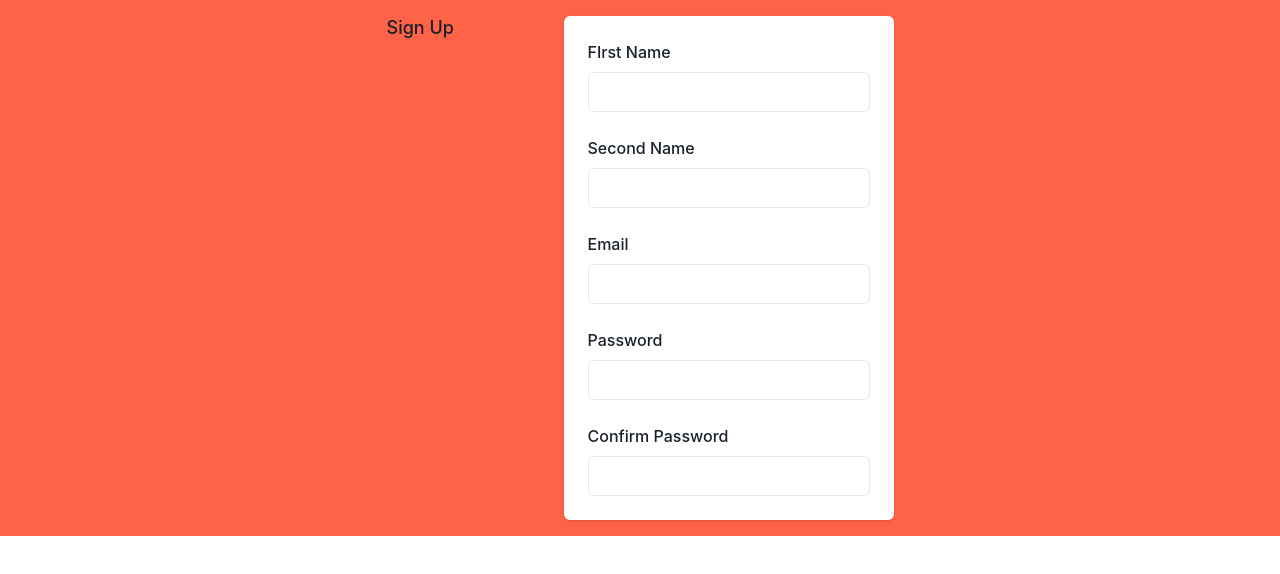
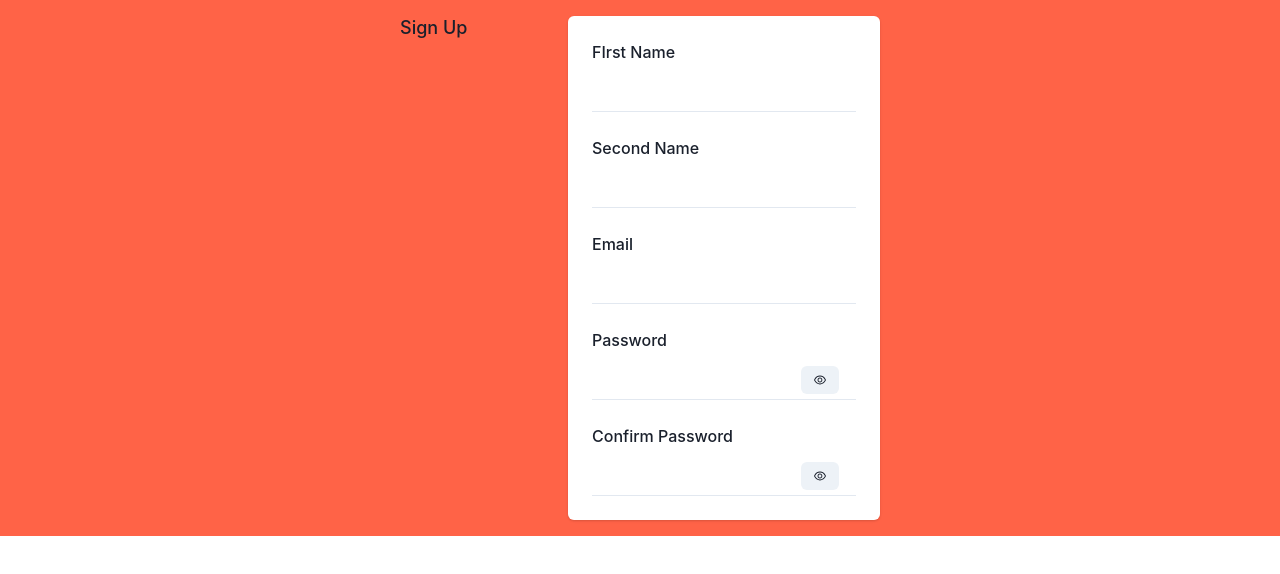
Before and after one commit to bmwasonga/take-me-home, a Next.js app: page /signin in a window 1280 px wide. Shown: the top 574 px of the page. Built offline with nearby package versions, Linux system fonts and the light colour scheme.

Commit message:
form one basic

```diff
--- a/forms/SignInForm.js
+++ b/forms/SignInForm.js
@@ -3,11 +3,13 @@ import {
   chakra,
   Center,
   Box,
+  Button,
   useColorModeValue,
   SimpleGrid,
   GridItem,
   Heading,
-  Text,
+  InputRightElement,
+  InputGroup,
   Stack,
   FormControl,
   FormLabel,
@@ -16,18 +18,20 @@ import {
 } from '@chakra-ui/react';
 import { useForm } from 'react-hook-form';
 import validator from 'validator';
+import { AiOutlineEye, AiOutlineEyeInvisible } from 'react-icons/ai';
 
 const SignInForm = () => {
+  const [show, setShow] = React.useState(false);
+  const handleClick = () => setShow(!show);
   const {
     register,
     handleSubmit,
-    watch,
     formState: { errors },
   } = useForm();
   const onSubmit = (data) => console.log(data);
 
   return (
-    <Box bg="tomato" w="100%" h="100%" p={4}>
+    <Box bg="tomato" w="100%" h="100%" p={4} minW="inherit">
       {/* find a way to center this container */}
       <Center h="100%">
         <Box mt={[10, 0]}>
@@ -60,7 +64,9 @@ const SignInForm = () => {
                   <FormControl isInvalid={errors.firstName}>
                     <FormLabel htmlFor="firstName">FIrst Name</FormLabel>
                     <Input
-                      id="firstName"
+                      autocomplete="off"
+                      variant="flushed"
+                      p="2"
                       {...register('firstName', {
                         required: 'firstName is required',
                         minLength: {
@@ -79,6 +85,8 @@ const SignInForm = () => {
                     <FormLabel htmlFor="secondName">Second Name</FormLabel>
                     <Input
                       id="secondName"
+                      variant="flushed"
+                      p="2"
                       {...register('secondName', {
                         required: 'Secnd name is required',
                         minLength: {
@@ -98,6 +106,8 @@ const SignInForm = () => {
                     <Input
                       id="email"
                       type="email"
+                      variant="flushed"
+                      p="2"
                       {...register('email', {
                         required: 'Email address is required',
                         validate: (value) => {
@@ -106,6 +116,7 @@ const SignInForm = () => {
                         },
                       })}
                     />
+
                     <FormErrorMessage>
                       {errors.email && errors.email.message}
                     </FormErrorMessage>
@@ -113,9 +124,12 @@ const SignInForm = () => {
 
                   <FormControl isInvalid={errors.password}>
                     <FormLabel htmlFor="password">Password</FormLabel>
+                    <InputGroup size="md">
                       <Input
                         id="password"
-                      type="password"
+                        type={show ? 'text' : 'password'}
+                        variant="flushed"
+                        p="2"
                         {...register('password', {
                           required: 'Password is required',
                           minLength: {
@@ -124,17 +138,26 @@ const SignInForm = () => {
                           },
                         })}
                       />
+                      <InputRightElement width="4.5rem">
+                        <Button h="1.75rem" size="sm" onClick={handleClick}>
+                          {show ? <AiOutlineEyeInvisible /> : <AiOutlineEye />}
+                        </Button>
+                      </InputRightElement>
+                    </InputGroup>
                     <FormErrorMessage>
                       {errors.password && errors.password.message}
                     </FormErrorMessage>
                   </FormControl>
 
                   <FormControl isInvalid={errors.password}>
-                    <FormLabel htmlFor="password">Confirm Password</FormLabel>
+                    <FormLabel htmlFor="password2">Confirm Password</FormLabel>
+                    <InputGroup>
                       <Input
-                      id="password"
-                      type="password"
-                      {...register('password', {
+                        id="password2"
+                        type={show ? 'text' : 'password'}
+                        variant="flushed"
+                        p="2"
+                        {...register('password2', {
                           required: 'Password is required',
                           minLength: {
                             value: 6,
@@ -142,8 +165,14 @@ const SignInForm = () => {
                           },
                         })}
                       />
+                      <InputRightElement width="4.5rem">
+                        <Button h="1.75rem" size="sm" onClick={handleClick}>
+                          {show ? <AiOutlineEyeInvisible /> : <AiOutlineEye />}
+                        </Button>
+                      </InputRightElement>
+                    </InputGroup>
                     <FormErrorMessage>
-                      {errors.password && errors.password.message}
+                      {errors.password2 && errors.password2.message}
                     </FormErrorMessage>
                   </FormControl>
                 </Stack>
--- a/package.json
+++ b/package.json
@@ -22,9 +22,5 @@
     "react-icons": "^4.3.1",
     "validator": "^13.6.0"
   },
-  "devDependencies": {
-    "eslint": "7.32.0",
-    "eslint-config-next": "11.1.2",
-    "eslint-plugin-react": "^7.26.1"
-  }
+  "devDependencies": {}
 }
```
Also changed, not shown: pages/index.jsx (renamed from pages/index.js), pages/signin.jsx (renamed from pages/signin.js), 2 other files (tests, documents, lock files or other folders). Lines whose indentation alone changed are shown as unchanged.
